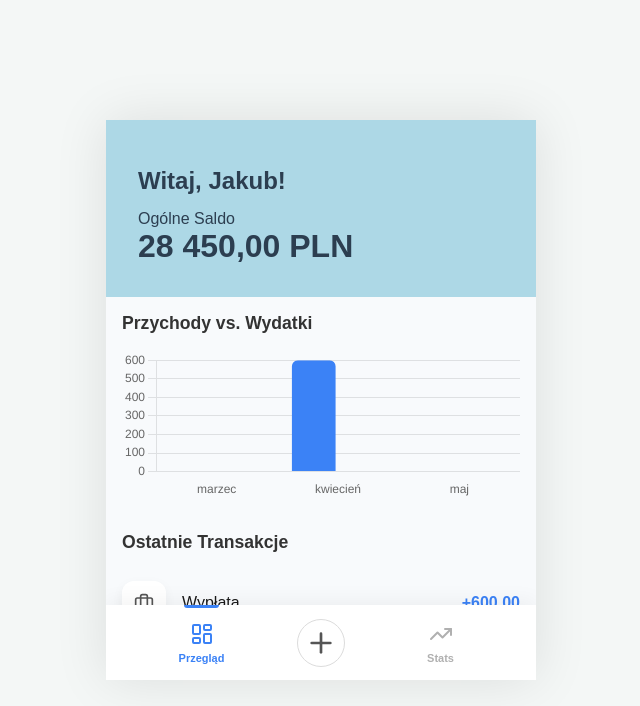
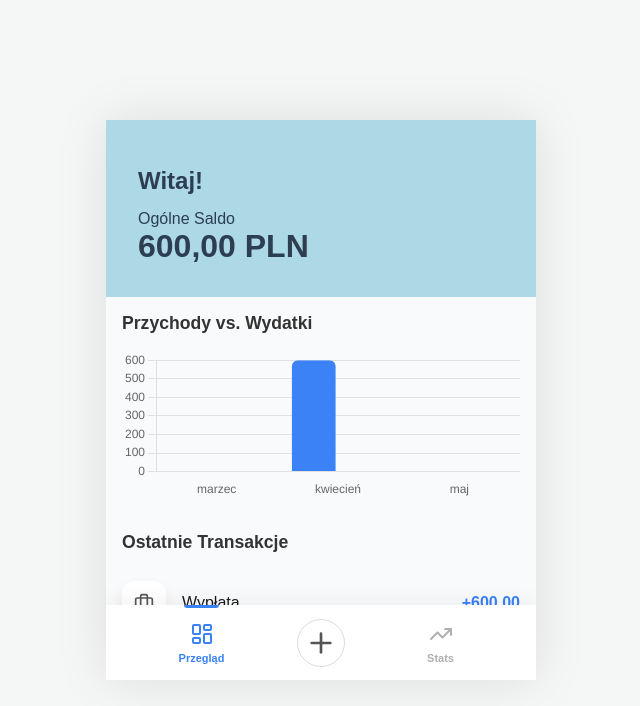
Before and after one commit to Poniks/MyFinances, a React (Vite) app: page / in a window 1280 px wide. Shown: the top 706 px of the page, without its empty margins (319-959 px from the left). Built offline with nearby package versions, Linux system fonts and the light colour scheme.

Commit message:
feat: dynamiczne obliczanie salda w Headerze

```diff
--- a/src/components/dashboard/Dashboard.jsx
+++ b/src/components/dashboard/Dashboard.jsx
@@ -4,7 +4,7 @@ import StatsWidget from "./StatsWidget";
 const Dashboard = ({ data }) => {
   return (
     <>
-      <Header />
+      <Header transactions={data} />
       <StatsWidget data={data} />
     </>
   );
--- a/src/components/dashboard/Header.jsx
+++ b/src/components/dashboard/Header.jsx
@@ -1,14 +1,28 @@
 import styles from "./Header.module.scss";
 
-const Header = () => {
+const Header = ({ transactions = [] }) => {
+  const totalBalance = transactions.reduce((balance, transaction) => {
+    if (transaction.type === "income") {
+      return balance + Number(transaction.amount);
+    } else if (transaction.type === "expense") {
+      return balance - Number(transaction.amount);
+    }
+    return balance;
+  }, 0);
+
+  const formattedBalance = totalBalance.toLocaleString("pl-PL", {
+    minimumFractionDigits: 2,
+    maximumFractionDigits: 2,
+  });
+
   return (
     <header className={styles.app_header}>
       <div className={styles.user_profile}>
-        <h2>Witaj, Jakub!</h2>
+        <h2>Witaj!</h2>
       </div>
       <div className="balance-display">
         <p>Ogólne Saldo</p>
-        <h1>28 450,00 PLN</h1>
+        <h1>{formattedBalance} PLN</h1>
       </div>
     </header>
   );
```
